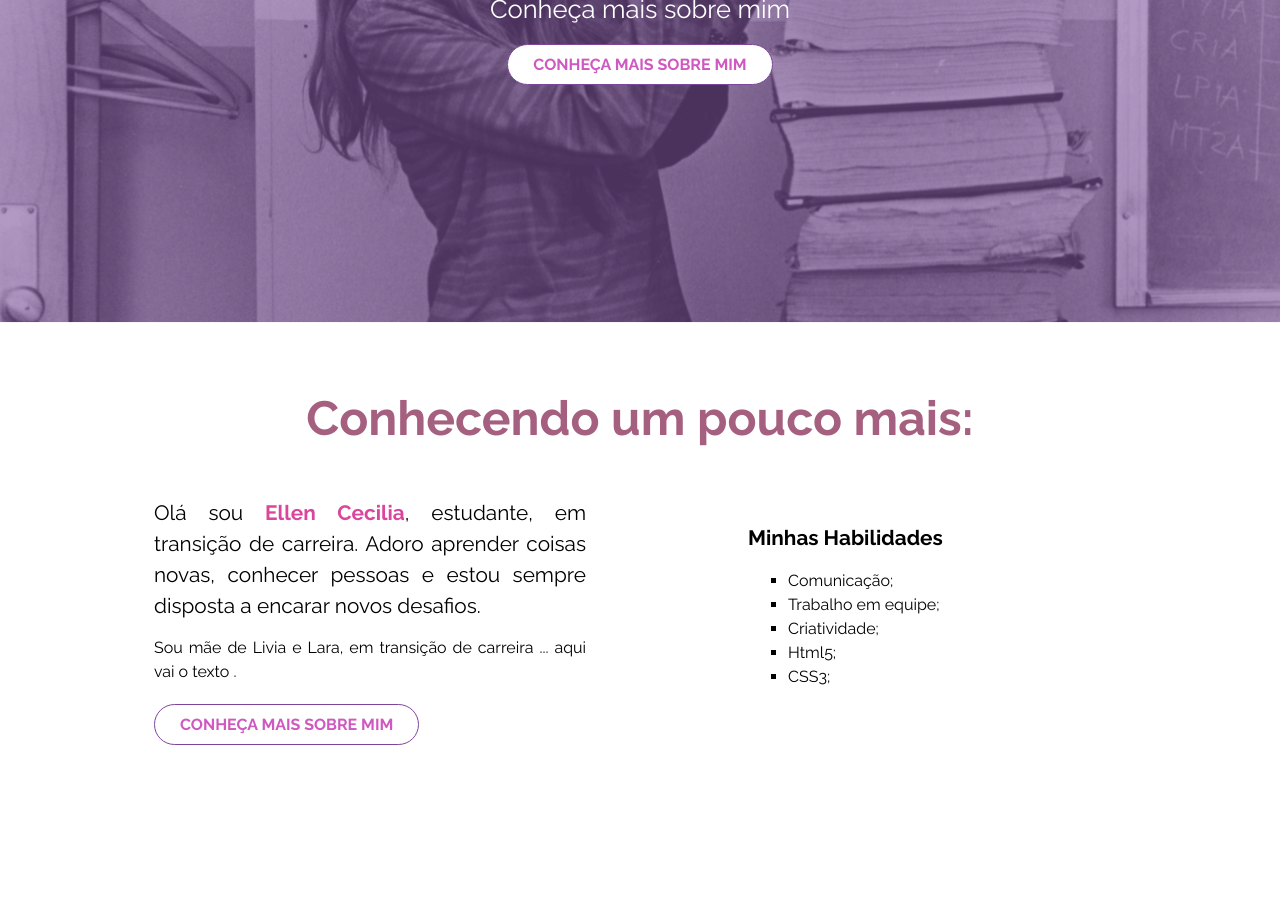
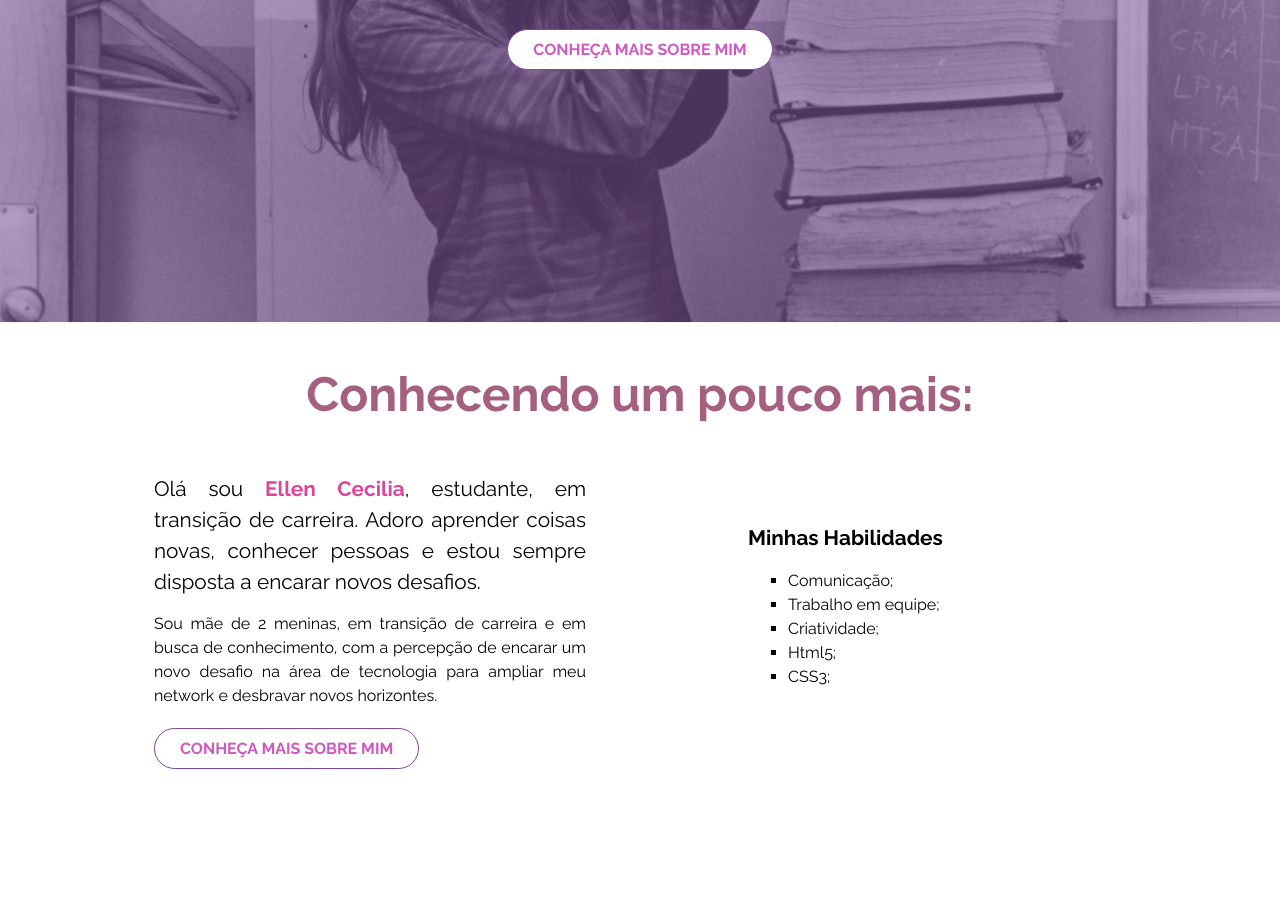
Before and after one commit to ecpds/reprograma_workshop, a plain HTML site: page index.html in a window 1280 px wide. Shown: the part 370-1278 px from the top of the page. Drawn offline with Linux system fonts and the light colour scheme.

Commit message:
alteracao index

```diff
--- a/index.html
+++ b/index.html
@@ -15,7 +15,7 @@
     <section class="cabecalho">
         <div class="container">
             <h1 class="cabecalho__titulo">Ellen Cecilia</h1>
-            <p class="cabecalho__texto">Conheça mais sobre mim</p>
+
             <button class="botao">
                 <a href="https://www.linkedin.com/in/ellen-pereira-564142238/" target="_blank">Conheça mais sobre mim</a>
             </button>
@@ -33,7 +33,10 @@
 
                     <p class="sobre-mim__descricao-texto destaque"><br>Olá sou <span>Ellen Cecilia</span>, estudante, em transição de carreira. Adoro aprender coisas novas, conhecer pessoas e estou sempre disposta a encarar novos desafios.</p>
 
-                    <p class="sobre-mim__descricao-texto">Sou mãe de Livia e Lara, em transição de carreira ... aqui vai o texto .</p>
+                    <p class="sobre-mim__descricao-texto">Sou mãe de 2 meninas,
+                        em transição de carreira e em busca de conhecimento, com a percepção de encarar
+                        um novo desafio na área de tecnologia para ampliar meu network
+                        e desbravar novos horizontes.</p>
 
 
 
@@ -79,13 +82,13 @@
                 </div>
 
                 <div class="midias-sociais__container">
-                    <a href="https://www.linkedin.com/in//"target="_blank">
+                    <a href="https://www.twitter.com/"target="_blank">
                     <img class="midias-sociais__container-img" src="./imagem/twitter.png" alt="imagem do Linkedin"></a>
                     <p class="midias-sociais__container-paragrafo">Twitter</p>
                </div>
 
                <div class="midias-sociais__container">
-                <a href="https://www.linkedin.com/in/ellen-pereira-564142238/"target="_blank">
+                <a href="https://www.facebook.com/ellen.cecilia1/"target="_blank">
                 <img class="midias-sociais__container-img" src="./imagem/facebook.png" alt="imagem do facebook"></a>
                 <p class="midias-sociais__container-paragrafo">Facebook</p>
            </div>
```
